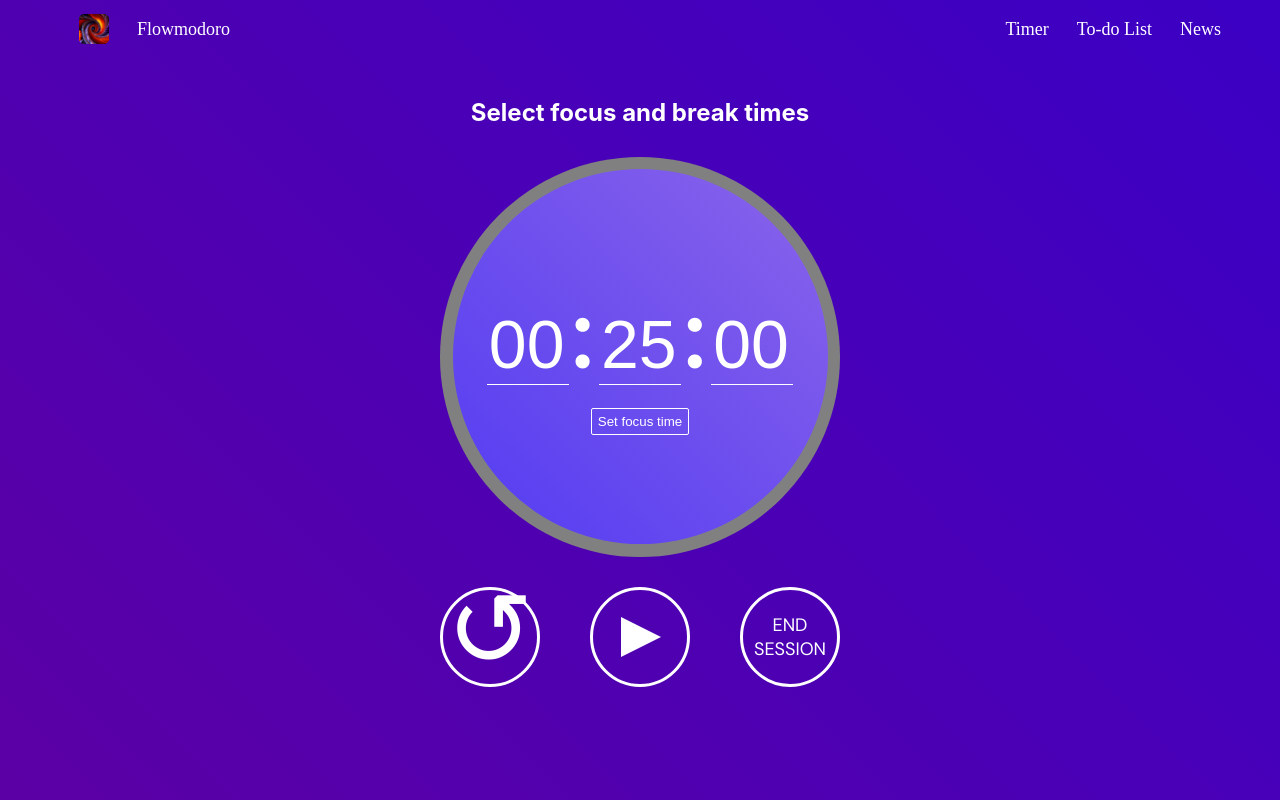
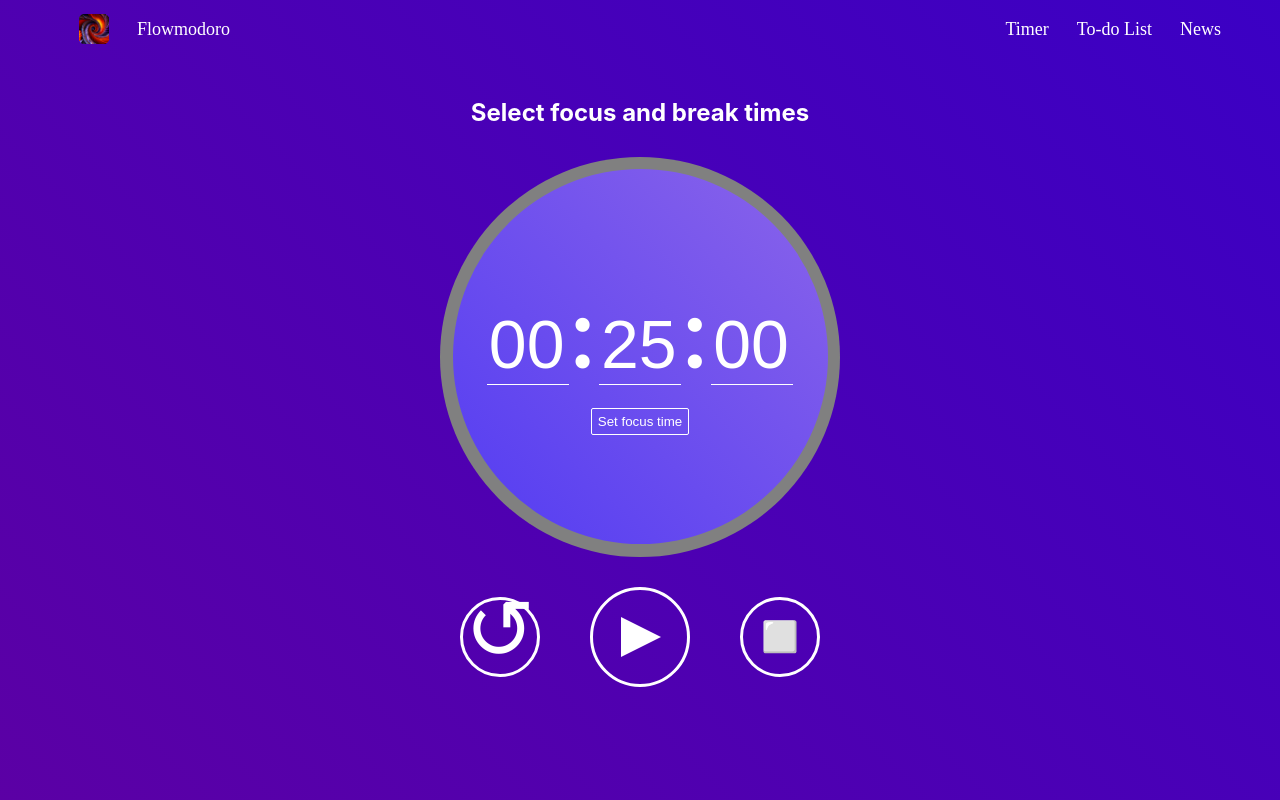
Before and after one commit to dhanushk03/flowmoro, a React (Create React App) app in the folder timerapp/: page /timer in a window 1280 px wide. Built offline with nearby package versions, Linux system fonts and the light colour scheme; a web font is replaced by a local one.

Commit message:
Changed end session button icon

```diff
--- a/timerapp/src/Components/CountdownTimer/CountdownTimer.css
+++ b/timerapp/src/Components/CountdownTimer/CountdownTimer.css
@@ -126,8 +126,8 @@
 }
 
 .resetbutton {
-    width: 100px;
-    height: 100px;
+    width: 80px;
+    height: 80px;
     color: white;
     border: 3px solid white;
     border-radius: 50%;
@@ -138,7 +138,7 @@
     text-align: center;
     align-items: center;
 
-    font-size: 104px;
+    font-size: 84px;
     font-weight: 200;
     font-family: "DM Sans";
     margin-right: 50px;
@@ -147,8 +147,8 @@
 }
 
 .endsessionbutton {
-    width: 100px;
-    height: 100px;
+    width: 80px;
+    height: 80px;
     color: white;
     border: 3px solid white;
     border-radius: 50%;
@@ -159,7 +159,7 @@
     text-align: center;
     align-items: center;
 
-    font-size:large;
+    font-size:30px;
     font-weight: 200;
     font-family: "DM Sans";
     margin-left: 50px;
--- a/timerapp/src/Components/CountdownTimer/CountdownTimer.js
+++ b/timerapp/src/Components/CountdownTimer/CountdownTimer.js
@@ -202,8 +202,8 @@ const CountdownTimer = (props) => {
                                     type="text"
                                     name="inputHours"
                                     id="inputHours"
-                                    minLength={2}
-                                    maxLength={2}
+                                    minLength="2"
+                                    maxLength="2"
                                     className="timeinputform"
                                     value={userTimeInputHours}
                                     onChange={handleChange}
@@ -222,8 +222,8 @@ const CountdownTimer = (props) => {
                                     type="text"
                                     name="inputMinutes"
                                     id="inputMinutes"
-                                    minLength={2}
-                                    maxLength={2}
+                                    minLength="2"
+                                    maxLength="2"
                                     className="timeinputform"
                                     value={userTimeInputMinutes}
                                     onChange={handleChange}
@@ -241,8 +241,8 @@ const CountdownTimer = (props) => {
                                     type="text"
                                     name="inputSeconds"
                                     id="inputSeconds"
-                                    minLength={2}
-                                    maxLength={2}
+                                    minLength="2"
+                                    maxLength="2"
                                     className="timeinputform"
                                     value={userTimeInputSeconds}
                                     onChange={handleChange}
@@ -297,7 +297,7 @@ const CountdownTimer = (props) => {
                     {paused? <div id="startBtn"></div> : <div id="pauseBtn"></div>}
                 </button>
                 <button onClick={endSession} className="endsessionbutton">
-                    <p id="endsessiontext">END SESSION</p>
+                    <p id="endsessiontext">&#11036;</p>
                 </button>
             </div>
         </div>
```
